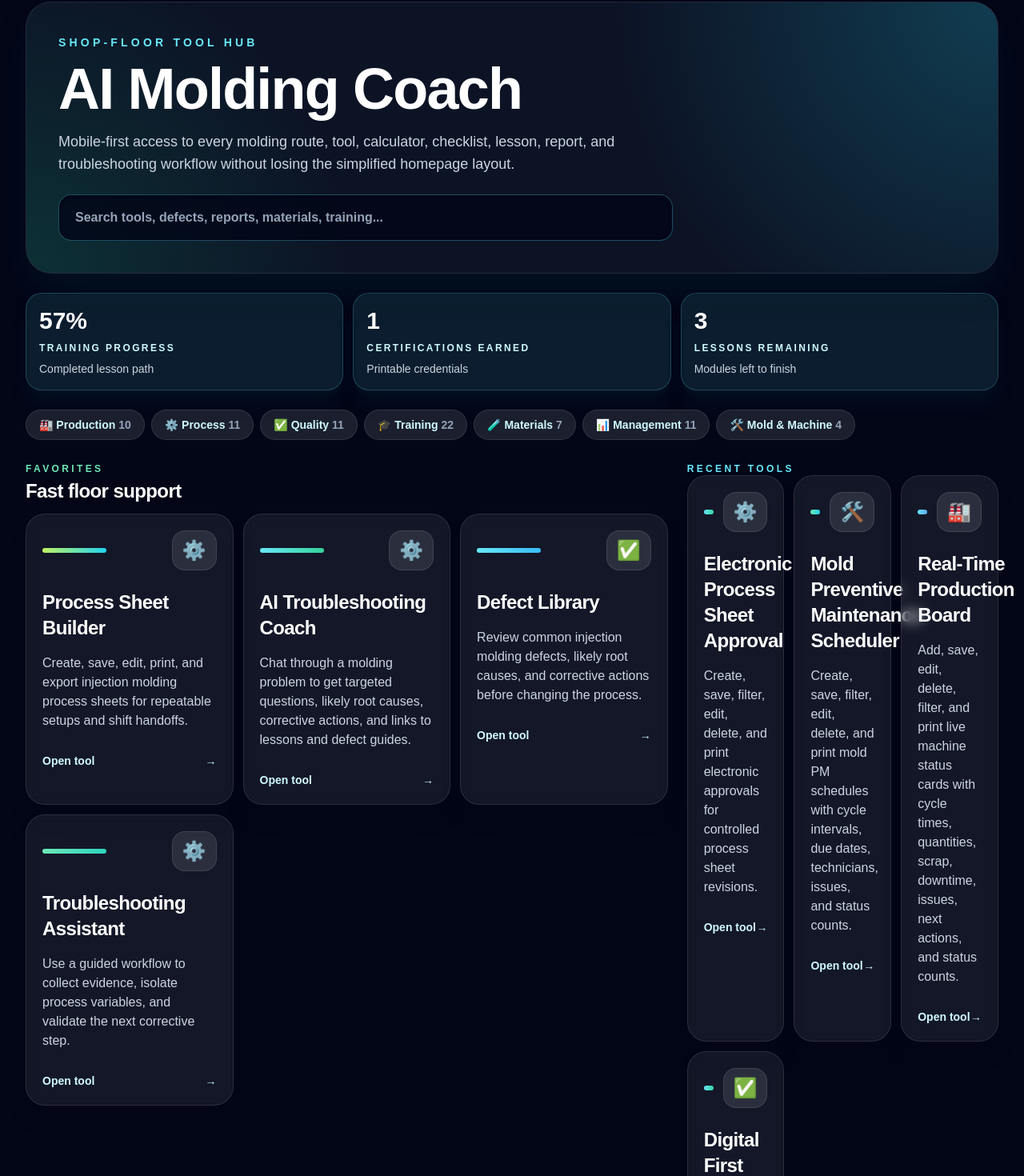
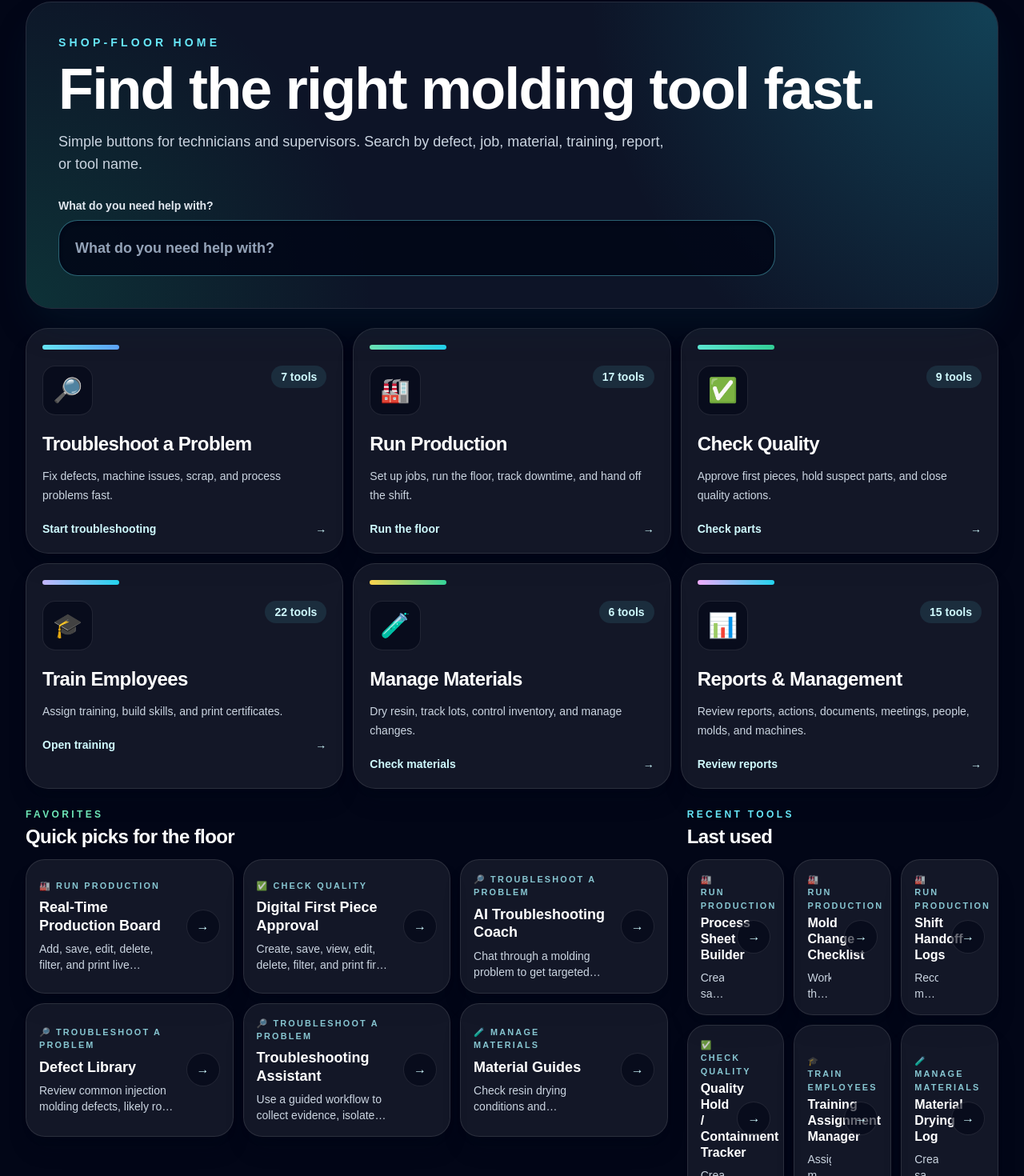
Before and after one commit to scottgraham2882-collab/molding-mentor-ai, a Next.js app: page / in a window 1280 px wide. Shown: the part 18-1488 px from the top of the page at 80% size. Built offline with nearby package versions, Linux system fonts and the light colour scheme.

Commit message:
Redesign homepage for shop-floor workflows

```diff
--- a/app/page.tsx
+++ b/app/page.tsx
@@ -2,7 +2,6 @@
 
 import Link from "next/link";
 import { useMemo, useState } from "react";
-import { demoProgress, getProgressSummary } from "../lib/progress-data";
 
 type DashboardCard = {
   title: string;
@@ -11,14 +10,6 @@ type DashboardCard = {
   status?: "Coming Soon";
   accent: string;
 };
-
-const progressSummary = getProgressSummary(demoProgress);
-
-const dashboardWidgets = [
-  { label: "Training progress", value: `${progressSummary.trainingProgress}%`, description: "Completed lesson path" },
-  { label: "Certifications earned", value: String(progressSummary.certificationsEarned), description: "Printable credentials" },
-  { label: "Lessons remaining", value: String(progressSummary.lessonsRemaining), description: "Modules left to finish" },
-];
 
 const dashboardCards: DashboardCard[] = [
   {
@@ -562,89 +553,128 @@ const dashboardCards: DashboardCard[] = [
 
 ];
 
-const categoryOrder = ["Production", "Process", "Quality", "Training", "Materials", "Management", "Mold & Machine"];
+const categoryOrder = [
+  "Troubleshoot a Problem",
+  "Run Production",
+  "Check Quality",
+  "Train Employees",
+  "Manage Materials",
+  "Reports & Management",
+];
 
-const categoryIcons: Record<string, string> = {
-  Production: "🏭",
-  Process: "⚙️",
-  Quality: "✅",
-  Training: "🎓",
-  Materials: "🧪",
-  Management: "📊",
-  "Mold & Machine": "🛠️",
+const categoryDetails: Record<string, { icon: string; helper: string; cta: string; accent: string }> = {
+  "Troubleshoot a Problem": {
+    icon: "🔎",
+    helper: "Fix defects, machine issues, scrap, and process problems fast.",
+    cta: "Start troubleshooting",
+    accent: "from-cyan-300 to-blue-400",
+  },
+  "Run Production": {
+    icon: "🏭",
+    helper: "Set up jobs, run the floor, track downtime, and hand off the shift.",
+    cta: "Run the floor",
+    accent: "from-emerald-300 to-cyan-400",
+  },
+  "Check Quality": {
+    icon: "✅",
+    helper: "Approve first pieces, hold suspect parts, and close quality actions.",
+    cta: "Check parts",
+    accent: "from-teal-300 to-emerald-400",
+  },
+  "Train Employees": {
+    icon: "🎓",
+    helper: "Assign training, build skills, and print certificates.",
+    cta: "Open training",
+    accent: "from-violet-300 to-cyan-400",
+  },
+  "Manage Materials": {
+    icon: "🧪",
+    helper: "Dry resin, track lots, control inventory, and manage changes.",
+    cta: "Check materials",
+    accent: "from-amber-300 to-emerald-400",
+  },
+  "Reports & Management": {
+    icon: "📊",
+    helper: "Review reports, actions, documents, meetings, people, molds, and machines.",
+    cta: "Review reports",
+    accent: "from-fuchsia-300 to-cyan-400",
+  },
+};
+
+const categoryQuickLinks: Record<string, string> = {
+  "Troubleshoot a Problem": "/troubleshooting",
+  "Run Production": "/production/live-board",
+  "Check Quality": "/quality/first-piece-approval",
+  "Train Employees": "/training/assignments",
+  "Manage Materials": "/materials/resin-drying",
+  "Reports & Management": "/reports/daily",
 };
 
 function getToolCategory(card: DashboardCard) {
   const href = card.href ?? "";
   const title = card.title.toLowerCase();
 
-  if (href.startsWith("/production") || ["/oee", "/downtime", "/scrap", "/shift-handoff", "/startup-approval", "/mold-change"].includes(href)) return "Production";
-  if (href.startsWith("/quality") || ["/defects", "/photo-analysis"].includes(href)) return "Quality";
-  if (href.startsWith("/training") || href.startsWith("/lessons") || href.startsWith("/certifications") || href.startsWith("/employees")) return "Training";
-  if (href.startsWith("/materials")) return "Materials";
-  if (href.startsWith("/reports") || ["/plant-management", "/actions", "/documents", "/meetings", "/profile", "/account/login", "/account/register", "/dashboard"].includes(href)) return "Management";
-  if (href.startsWith("/molds") || href === "/machines" || title.includes("mold history") || title.includes("machine history") || href === "/maintenance") return "Mold & Machine";
+  if (
+    ["/coach", "/troubleshooting", "/defects", "/photo-analysis", "/scrap", "/downtime"].includes(href) ||
+    href === "/materials/troubleshooter" ||
+    title.includes("troubleshoot") ||
+    title.includes("defect")
+  ) {
+    return "Troubleshoot a Problem";
+  }
 
-  return "Process";
+  if (
+    href.startsWith("/production") ||
+    ["/startup-approval", "/mold-change", "/shift-handoff", "/process-sheet-builder", "/process-sheets/approval", "/work-instructions", "/process-change-log", "/oee", "/calculators", "/scientific-molding/studies"].includes(href) ||
+    href.startsWith("/calculators")
+  ) {
+    return "Run Production";
+  }
+
+  if (href.startsWith("/quality")) return "Check Quality";
+  if (href.startsWith("/training") || href.startsWith("/lessons") || href.startsWith("/certifications") || href.startsWith("/employees")) return "Train Employees";
+  if (href.startsWith("/materials")) return "Manage Materials";
+
+  return "Reports & Management";
 }
 
-function CardContent({ card }: { card: DashboardCard }) {
+function toolButtonClass(extra = "") {
+  return `group flex min-h-24 items-center justify-between gap-4 rounded-3xl border border-white/10 bg-white/[0.07] p-4 text-left shadow-xl shadow-slate-950/25 transition hover:-translate-y-0.5 hover:border-cyan-300/50 hover:bg-white/[0.11] focus:outline-none focus:ring-4 focus:ring-cyan-300/20 ${extra}`;
+}
+
+function SimpleToolCard({ card, compact = false }: { card: DashboardCard; compact?: boolean }) {
+  const category = getToolCategory(card);
+  const content = (
+    <>
+      <div className="min-w-0">
+        <p className="text-[0.68rem] font-black uppercase tracking-[0.2em] text-cyan-200/80">
+          {categoryDetails[category].icon} {category}
+        </p>
+        <h3 className={`${compact ? "mt-1 text-base" : "mt-2 text-lg"} font-black leading-tight text-white`}>{card.title}</h3>
+        <p className="mt-2 line-clamp-2 text-sm leading-5 text-slate-300">{card.description}</p>
+      </div>
+      <span className="shrink-0 rounded-full border border-white/10 bg-slate-950/60 px-3 py-2 text-cyan-100" aria-hidden="true">→</span>
+    </>
+  );
+
+  if (card.href) {
+    return <Link href={card.href} className={toolButtonClass(compact ? "min-h-20" : "")}>{content}</Link>;
+  }
+
+  return <article className={toolButtonClass("opacity-75")}>{content}</article>;
+}
+
+function ToolList({ cards, label, compact = false }: { cards: DashboardCard[]; label: string; compact?: boolean }) {
   return (
-    <>
-      <div className="flex items-center justify-between gap-3">
-        <div
-          className={`h-1.5 w-20 rounded-full bg-gradient-to-r ${card.accent}`}
-          aria-hidden="true"
-        />
-        <span className="rounded-2xl border border-white/10 bg-white/10 px-3 py-2 text-2xl" aria-hidden="true">
-          {categoryIcons[getToolCategory(card)]}
-        </span>
-      </div>
-      <div className="mt-6 flex items-start justify-between gap-4">
-        <h2 className="text-2xl font-bold tracking-tight text-white">{card.title}</h2>
-        {card.status ? (
-          <span className="shrink-0 rounded-full border border-white/10 bg-white/10 px-3 py-1 text-xs font-bold uppercase tracking-[0.18em] text-slate-300">
-            {card.status}
-          </span>
-        ) : null}
-      </div>
-      <p className="mt-4 text-sm leading-6 text-slate-300 sm:text-base">{card.description}</p>
-      <div className="mt-7 flex items-center justify-between text-sm font-bold text-cyan-100">
-        <span>{card.href ? "Open tool" : "Planned module"}</span>
-        <span aria-hidden="true">→</span>
-      </div>
-    </>
+    <section aria-label={label} className="grid gap-3 sm:grid-cols-2 xl:grid-cols-3">
+      {cards.map((card) => <SimpleToolCard key={`${label}-${card.title}`} card={card} compact={compact} />)}
+    </section>
   );
 }
 
-const favoriteHrefs = new Set(["/coach", "/troubleshooting", "/defects", "/process-sheet-builder"]);
-const recentHrefs = new Set(["/molds/pm-scheduler", "/production/live-board", "/quality/first-piece-approval", "/process-sheets/approval"]);
-const mostUsedHrefs = new Set(["/process-sheet-builder", "/shift-handoff", "/scrap", "/oee", "/materials/resin-drying", "/calculators"]);
-
-function ToolGrid({ cards, label }: { cards: DashboardCard[]; label: string }) {
-  return (
-    <section aria-label={label} className="grid gap-3 sm:grid-cols-2 xl:grid-cols-3">
-      {cards.map((card) => {
-        const className =
-          "group rounded-[1.5rem] border border-white/10 bg-white/[0.07] p-5 shadow-xl shadow-slate-950/25 backdrop-blur transition hover:-translate-y-0.5 hover:border-cyan-300/40 hover:bg-white/[0.1] focus:outline-none focus:ring-4 focus:ring-cyan-300/20";
-
-        if (card.href) {
-          return (
-            <Link key={`${label}-${card.title}`} href={card.href} className={className}>
-              <CardContent card={card} />
-            </Link>
-          );
-        }
-
-        return (
-          <article key={`${label}-${card.title}`} className={`${className} opacity-80`}>
-            <CardContent card={card} />
-          </article>
-        );
-      })}
-    </section>
-  );
-}
+const favoriteHrefs = new Set(["/troubleshooting", "/coach", "/defects", "/production/live-board", "/quality/first-piece-approval", "/materials/resin-drying"]);
+const recentHrefs = new Set(["/shift-handoff", "/process-sheet-builder", "/mold-change", "/quality/containment", "/materials/drying-log", "/training/assignments"]);
+const mostUsedHrefs = new Set(["/process-sheet-builder", "/production/live-board", "/scrap", "/oee", "/materials/resin-drying", "/calculators"]);
 
 export default function Home() {
   const [searchTerm, setSearchTerm] = useState("");
@@ -659,6 +689,7 @@ export default function Home() {
         .includes(normalizedSearch),
     );
   }, [normalizedSearch]);
+
   const favorites = visibleCards.filter((card) => card.href && favoriteHrefs.has(card.href));
   const recentTools = visibleCards.filter((card) => card.href && recentHrefs.has(card.href));
   const mostUsedTools = visibleCards.filter((card) => card.href && mostUsedHrefs.has(card.href));
@@ -670,79 +701,90 @@ export default function Home() {
   return (
     <main className="min-h-screen overflow-hidden bg-slate-950 px-4 py-5 text-slate-100 sm:px-6 lg:px-8">
       <section className="mx-auto flex w-full max-w-7xl flex-col gap-6">
-        <header className="relative overflow-hidden rounded-[2rem] border border-white/10 bg-slate-900/80 p-5 shadow-2xl shadow-cyan-950/30 sm:p-8 lg:p-10">
-          <div className="absolute inset-0 bg-[radial-gradient(circle_at_top_right,rgba(34,211,238,0.22),transparent_38%),radial-gradient(circle_at_bottom_left,rgba(16,185,129,0.18),transparent_32%)]" />
+        <header className="relative overflow-hidden rounded-[2rem] border border-white/10 bg-slate-900/90 p-5 shadow-2xl shadow-cyan-950/30 sm:p-8 lg:p-10">
+          <div className="absolute inset-0 bg-[radial-gradient(circle_at_top_right,rgba(34,211,238,0.24),transparent_40%),radial-gradient(circle_at_bottom_left,rgba(16,185,129,0.18),transparent_34%)]" />
           <div className="relative">
-            <p className="text-xs font-semibold uppercase tracking-[0.3em] text-cyan-300 sm:text-sm">Shop-floor tool hub</p>
-            <h1 className="mt-3 text-4xl font-black tracking-tight text-white sm:text-5xl lg:text-7xl">AI Molding Coach</h1>
-            <p className="mt-4 max-w-3xl text-base leading-7 text-slate-300 sm:text-lg">Mobile-first access to every molding route, tool, calculator, checklist, lesson, report, and troubleshooting workflow without losing the simplified homepage layout.</p>
-            <label className="mt-6 block max-w-3xl">
-              <span className="sr-only">Search tools</span>
-              <input className="w-full rounded-2xl border border-cyan-300/30 bg-slate-950/80 px-5 py-4 text-base font-semibold text-white shadow-inner shadow-slate-950 placeholder:text-slate-400 focus:border-cyan-200 focus:outline-none focus:ring-4 focus:ring-cyan-300/20" placeholder="Search tools, defects, reports, materials, training..." type="search" value={searchTerm} onChange={(event) => setSearchTerm(event.target.value)} />
+            <p className="text-xs font-semibold uppercase tracking-[0.3em] text-cyan-300 sm:text-sm">Shop-floor home</p>
+            <h1 className="mt-3 text-4xl font-black tracking-tight text-white sm:text-5xl lg:text-7xl">Find the right molding tool fast.</h1>
+            <p className="mt-4 max-w-3xl text-base leading-7 text-slate-300 sm:text-lg">
+              Simple buttons for technicians and supervisors. Search by defect, job, material, training, report, or tool name.
+            </p>
+            <label className="mt-7 block max-w-4xl">
+              <span className="mb-2 block text-sm font-bold text-slate-200">What do you need help with?</span>
+              <input
+                className="w-full rounded-3xl border border-cyan-300/40 bg-slate-950/85 px-5 py-5 text-lg font-semibold text-white shadow-inner shadow-slate-950 placeholder:text-slate-400 focus:border-cyan-200 focus:outline-none focus:ring-4 focus:ring-cyan-300/20"
+                placeholder="What do you need help with?"
+                type="search"
+                value={searchTerm}
+                onChange={(event) => setSearchTerm(event.target.value)}
+              />
             </label>
           </div>
         </header>
 
-        <section aria-label="Progress widgets" className="grid gap-3 sm:grid-cols-3">
-          {dashboardWidgets.map((widget) => (
-            <article key={widget.label} className="rounded-[1.25rem] border border-cyan-300/20 bg-cyan-300/10 p-4 shadow-xl shadow-cyan-950/20">
-              <p className="text-3xl font-black text-white">{widget.value}</p>
-              <h2 className="mt-2 text-xs font-black uppercase tracking-[0.2em] text-cyan-100">{widget.label}</h2>
-              <p className="mt-2 text-sm text-slate-300">{widget.description}</p>
-            </article>
-          ))}
+        <section aria-label="Main tool categories" className="grid gap-3 sm:grid-cols-2 xl:grid-cols-3">
+          {categories.map((category) => {
+            const details = categoryDetails[category.name];
+            return (
+              <Link key={category.name} href={categoryQuickLinks[category.name]} className="group rounded-[1.75rem] border border-white/10 bg-white/[0.07] p-5 shadow-xl shadow-slate-950/25 transition hover:-translate-y-0.5 hover:border-cyan-300/50 hover:bg-white/[0.11] focus:outline-none focus:ring-4 focus:ring-cyan-300/20">
+                <div className={`mb-5 h-1.5 w-24 rounded-full bg-gradient-to-r ${details.accent}`} />
+                <div className="flex items-start justify-between gap-4">
+                  <span className="rounded-2xl border border-white/10 bg-slate-950/60 p-3 text-3xl" aria-hidden="true">{details.icon}</span>
+                  <span className="rounded-full bg-cyan-300/10 px-3 py-1 text-sm font-black text-cyan-100">{category.tools.length} tools</span>
+                </div>
+                <h2 className="mt-5 text-2xl font-black tracking-tight text-white">{category.name}</h2>
+                <p className="mt-3 text-sm leading-6 text-slate-300">{details.helper}</p>
+                <p className="mt-5 flex items-center justify-between text-sm font-black text-cyan-100"><span>{details.cta}</span><span aria-hidden="true">→</span></p>
+              </Link>
+            );
+          })}
         </section>
-
-        <section aria-label="Dashboard categories" className="flex gap-2 overflow-x-auto pb-1">
-          {categories.map((category) => (
-            <a key={category.name} href={`#${category.name.toLowerCase()}`} className="shrink-0 rounded-full border border-white/10 bg-white/10 px-4 py-2 text-sm font-bold text-cyan-100">
-              <span aria-hidden="true">{categoryIcons[category.name]}</span> {category.name} <span className="text-slate-400">{category.tools.length}</span>
-            </a>
-          ))}
-        </section>
-
-        <div className="grid gap-6 lg:grid-cols-3">
-          <section className="lg:col-span-2">
-            <div className="mb-3 flex items-end justify-between gap-4">
-              <div>
-                <p className="text-xs font-black uppercase tracking-[0.28em] text-emerald-300">Favorites</p>
-                <h2 className="mt-1 text-2xl font-black tracking-tight text-white">Fast floor support</h2>
-              </div>
-            </div>
-            <ToolGrid cards={favorites} label="Favorite tools" />
-          </section>
-
-          <aside className="grid gap-6">
-            <section>
-              <p className="text-xs font-black uppercase tracking-[0.28em] text-cyan-300">Recent tools</p>
-              <ToolGrid cards={recentTools} label="Recent tools" />
-            </section>
-            <section>
-              <p className="text-xs font-black uppercase tracking-[0.28em] text-amber-300">Most used</p>
-              <ToolGrid cards={mostUsedTools} label="Most used tools" />
-            </section>
-          </aside>
-        </div>
 
         {normalizedSearch && visibleCards.length === 0 ? (
           <section className="rounded-[1.5rem] border border-amber-300/30 bg-amber-300/10 p-6 text-center text-amber-50">
-            No tools match “{searchTerm}”. Try a route, category, or tool name.
+            No tools match “{searchTerm}”. Try words like short shot, schedule, first piece, resin, or training.
           </section>
         ) : null}
 
-        {categories.map((category) => (
-          <section key={category.name} id={category.name.toLowerCase()} className="scroll-mt-6">
-            <div className="mb-3">
-              <p className="text-xs font-black uppercase tracking-[0.28em] text-emerald-300"><span aria-hidden="true">{categoryIcons[category.name]}</span> {category.name}</p>
-              <h2 className="mt-1 text-2xl font-black tracking-tight text-white">{category.name} tools</h2>
+        <div className="grid gap-6 xl:grid-cols-3">
+          <section className="xl:col-span-2">
+            <p className="text-xs font-black uppercase tracking-[0.28em] text-emerald-300">Favorites</p>
+            <h2 className="mt-1 text-2xl font-black tracking-tight text-white">Quick picks for the floor</h2>
+            <div className="mt-3"><ToolList cards={favorites} label="Favorite tools" /></div>
+          </section>
+          <section>
+            <p className="text-xs font-black uppercase tracking-[0.28em] text-cyan-300">Recent tools</p>
+            <h2 className="mt-1 text-2xl font-black tracking-tight text-white">Last used</h2>
+            <div className="mt-3"><ToolList cards={recentTools} label="Recent tools" compact /></div>
+          </section>
+        </div>
+
+        <section>
+          <p className="text-xs font-black uppercase tracking-[0.28em] text-amber-300">Most used tools</p>
+          <h2 className="mt-1 text-2xl font-black tracking-tight text-white">Common daily tasks</h2>
+          <div className="mt-3"><ToolList cards={mostUsedTools} label="Most used tools" /></div>
+        </section>
+
+        <section className="rounded-[2rem] border border-white/10 bg-slate-900/70 p-4 sm:p-6">
+          <div className="flex flex-col gap-2 sm:flex-row sm:items-end sm:justify-between">
+            <div>
+              <p className="text-xs font-black uppercase tracking-[0.28em] text-cyan-300">All tools</p>
+              <h2 className="mt-1 text-2xl font-black tracking-tight text-white">Browse by simple job type</h2>
             </div>
-            {category.tools.length > 0 ? (
-              <ToolGrid cards={category.tools} label={`${category.name} tools`} />
-            ) : (
-              <div className="rounded-[1.25rem] border border-white/10 bg-white/[0.04] p-5 text-sm text-slate-400">No matching tools in this category.</div>
-            )}
-          </section>
-        ))}
+            <p className="text-sm text-slate-400">Search filters this list without removing any routes.</p>
+          </div>
+          <div className="mt-5 grid gap-5">
+            {categories.map((category) => (
+              <section key={category.name} className="rounded-[1.5rem] border border-white/10 bg-slate-950/45 p-4">
+                <div className="mb-3 flex items-center justify-between gap-3">
+                  <h3 className="text-xl font-black text-white"><span aria-hidden="true">{categoryDetails[category.name].icon}</span> {category.name}</h3>
+                  <span className="rounded-full bg-white/10 px-3 py-1 text-sm font-bold text-slate-300">{category.tools.length}</span>
+                </div>
+                {category.tools.length > 0 ? <ToolList cards={category.tools} label={`${category.name} tools`} compact /> : <p className="text-sm text-slate-400">No matching tools in this category.</p>}
+              </section>
+            ))}
+          </div>
+        </section>
       </section>
     </main>
   );
```
